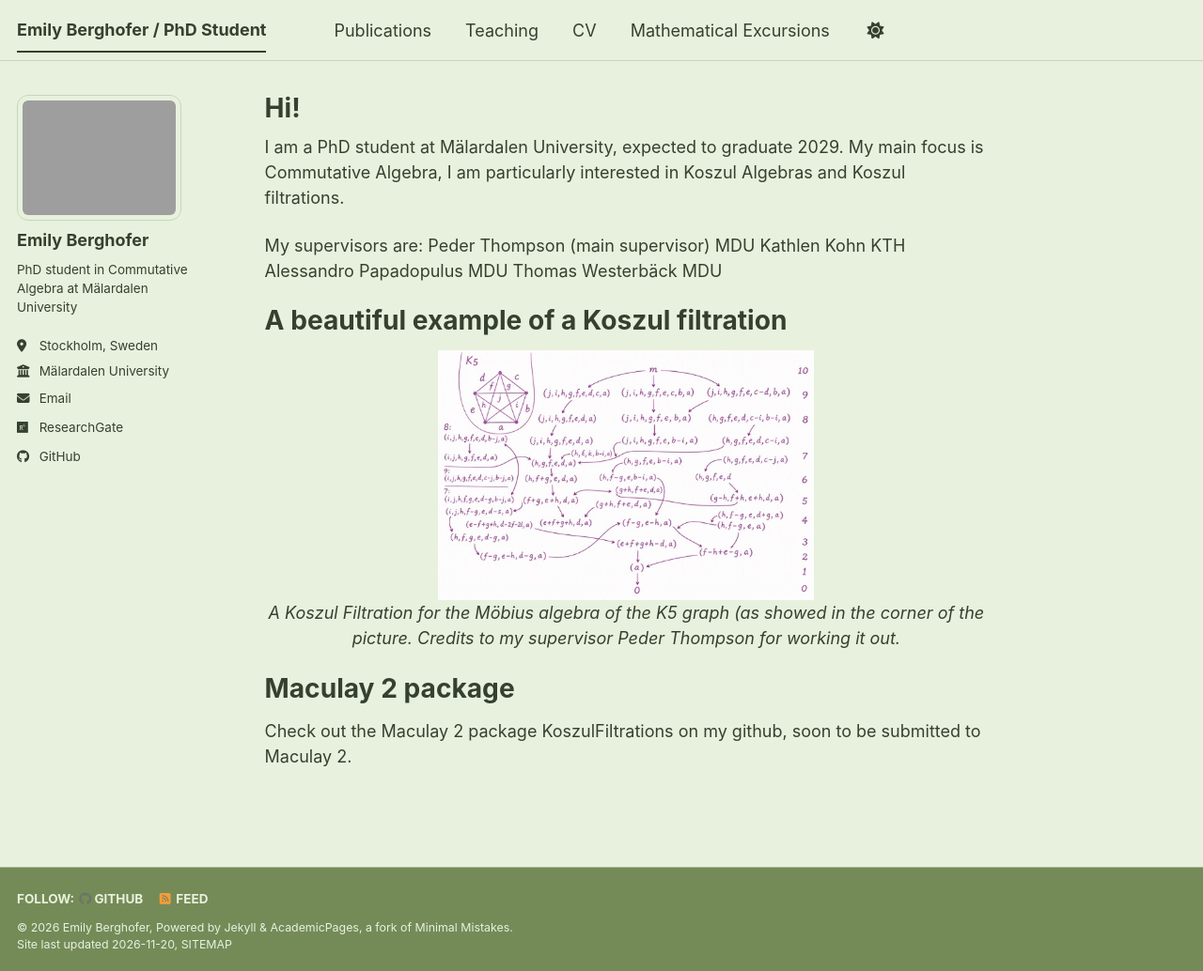
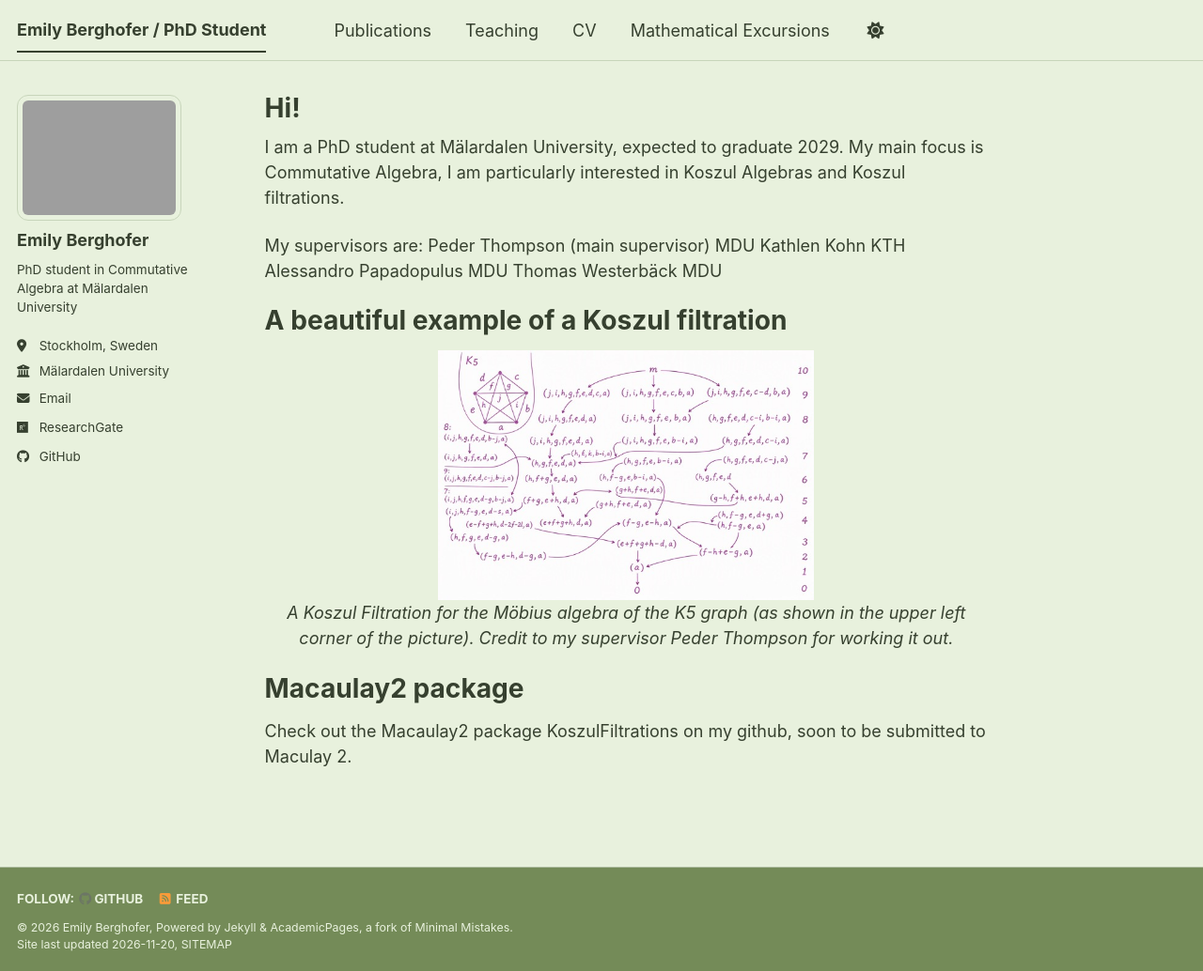
Before and after one commit to emily-berghofer/emily-berghofer.github.io, a Jekyll site: the page built from _pages/about.md, in a window 1280 px wide and 1034 px high. Shown: the whole window at 94% size. Built offline with Jekyll 4.4.1, drawn with Linux system fonts in a browser that asks for light colours; a style sheet for code colours, icons or effects is not loaded.

Commit message:
Fix typos and improve text clarity in about.md

```diff
--- a/_pages/about.md
+++ b/_pages/about.md
@@ -18,10 +18,10 @@ Thomas Westerbäck MDU
 A beautiful example of a Koszul filtration
 ======
 <div style="text-align: center;">
-  <img src="/images/kfexample.jpg" alt=" A Koszul Filtration for the Möbius algebra of the K5 graph (as showed in the corner of the picture)" width="400">
-  <p><em> A Koszul Filtration for the Möbius algebra of the K5 graph (as showed in the corner of the picture. Credits to my supervisor Peder Thompson for working it out.</em></p>
+  <img src="/images/kfexample.jpg" alt=" A Koszul Filtration for the Möbius algebra of the K5 graph (as shown in the corner of the picture)" width="400">
+  <p><em> A Koszul Filtration for the Möbius algebra of the K5 graph (as shown in the upper left corner of the picture). Credit to my supervisor Peder Thompson for working it out.</em></p>
 </div>
 
-Maculay 2 package
+Macaulay2 package
 ======
-Check out the Maculay 2 package KoszulFiltrations on my github, soon to be submitted to Maculay 2.
+Check out the Macaulay2 package KoszulFiltrations on my github, soon to be submitted to Maculay 2.
```
